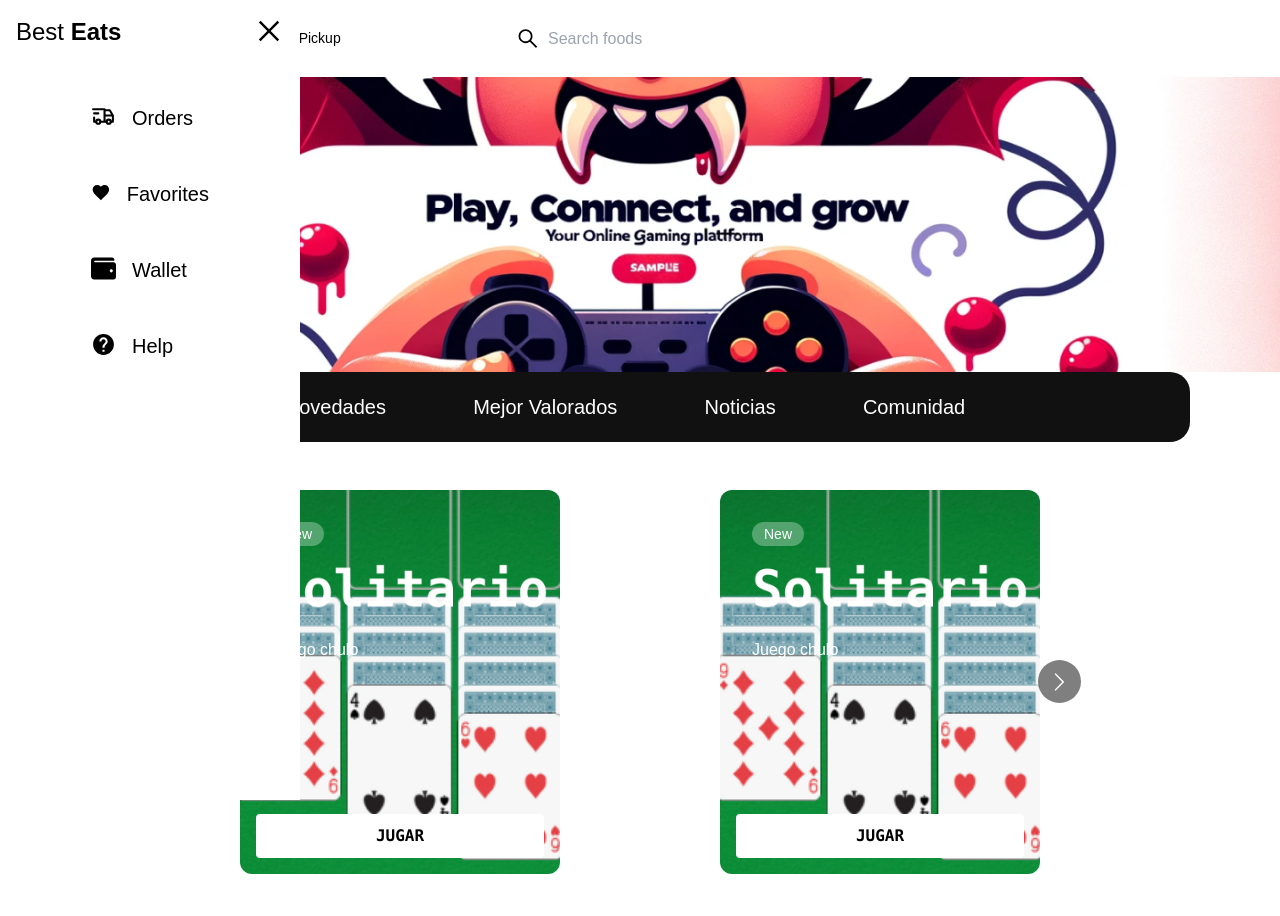
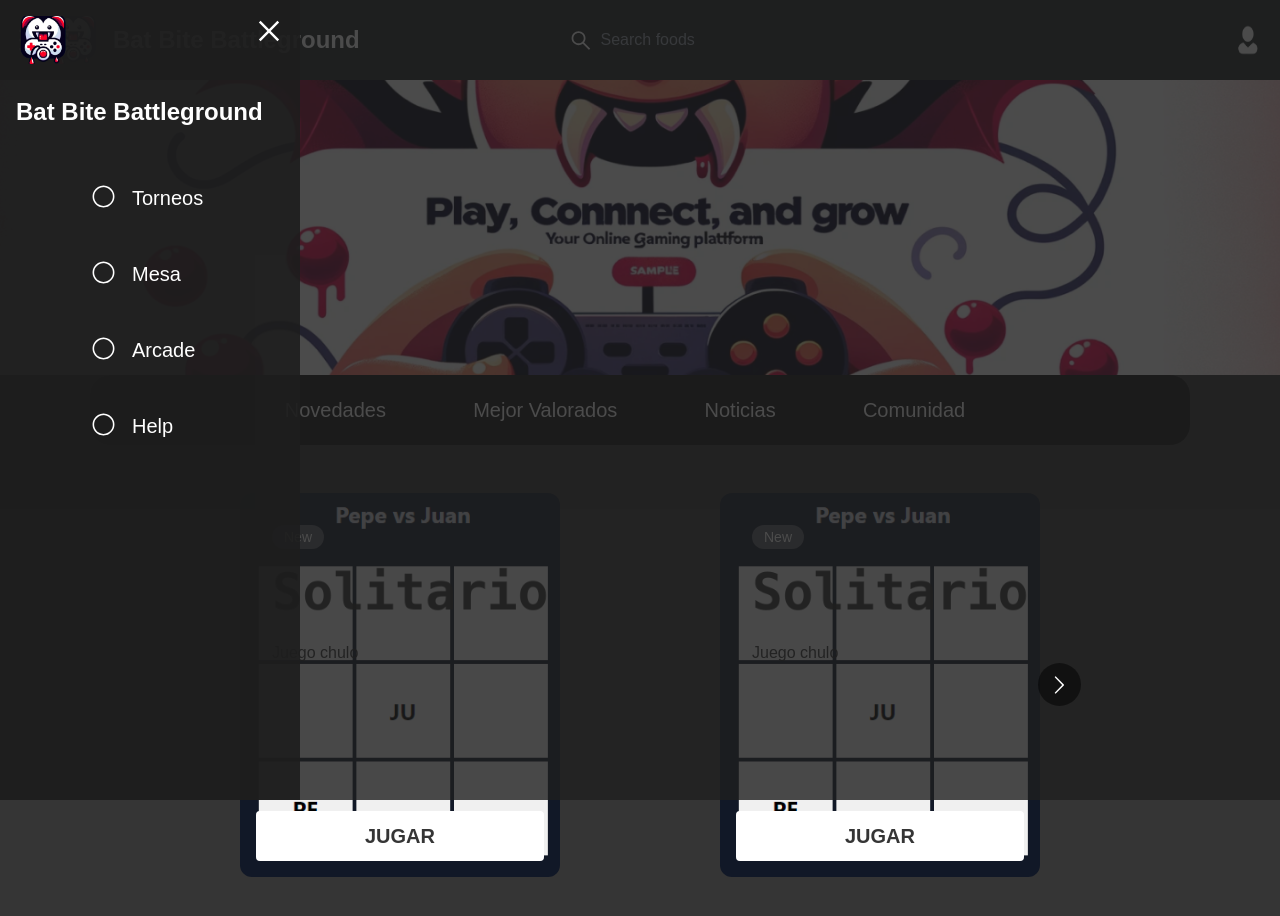
Before and after one commit to mariacornejor/PIISproject, a React (Vite) app: page / in a window 1280 px wide. Both pictures are taken after a click on the element 31 px from the left and 38 px from the top of the page. Shown: the top 916 px of the page. Built offline with nearby package versions, Linux system fonts and the light colour scheme.

Commit message:
Funciona NAVBAR
Falta mezclar las dos

```diff
--- a/src/pages/components/Landing.tsx
+++ b/src/pages/components/Landing.tsx
@@ -28,7 +28,7 @@ function Landing() {
     },
   };
   return (
-    <div>
+    <div className="background bg-background">
       <SidebarWithBurgerMenu />
       <img className="banner" src={banner} />
       <Secondbar />
--- a/src/ui/components/Carruselitem.tsx
+++ b/src/ui/components/Carruselitem.tsx
@@ -1,4 +1,5 @@
 import { motion } from "framer-motion";
+import { Link } from "react-router-dom";
 
 function Carruselitem(props: Props) {
   let imagen = props.imagen;
@@ -58,7 +59,7 @@ const Card = (props: Props) => {
 
       <div className="absolute inset-0 z-10 bg-black opacity-50"></div>
 
-      <div className="relative z-10 text-white">
+      <div className="relative z-10 text-background">
         <span className="mb-3 block w-fit rounded-full bg-white/30 px-3 py-0.5 text-sm font-light text-white">
           New
         </span>
@@ -80,7 +81,9 @@ const Card = (props: Props) => {
         <p>{descrip}</p>
       </div>
       <button className="absolute bottom-4 left-4 right-4 z-20 rounded border-2 border-white bg-white py-2 text-center font-mono font-black uppercase text-neutral-800 backdrop-blur transition-colors hover:bg-white/30 hover:text-white">
-        Jugar
+        <Link to="/game" className="block w-full text-background h-full">
+          Jugar
+        </Link>
       </button>
     </motion.div>
   );
--- a/src/ui/components/NavBarLateral.tsx
+++ b/src/ui/components/NavBarLateral.tsx
@@ -1,14 +1,22 @@
 import React, { useState } from "react";
+
+import nosesion from "../../assets/images/noSesion.png";
 import { AiOutlineMenu, AiOutlineSearch, AiOutlineClose } from "react-icons/ai";
-import { BsFillCartFill } from "react-icons/bs";
 import { TbTruckDelivery } from "react-icons/tb";
 import { FaWallet } from "react-icons/fa";
 import { MdFavorite, MdHelp } from "react-icons/md";
+import { Link } from "react-router-dom";
+import icon from "../../assets/images/icono.png";
+import { VscCircleLarge } from "react-icons/vsc";
 
 export function SidebarWithBurgerMenu() {
   const [open, setOpen] = React.useState(0);
   const [openAlert, setOpenAlert] = React.useState(true);
   const [isDrawerOpen, setIsDrawerOpen] = React.useState(false);
+  const [isDropdownOpen, setIsDropdownOpen] = useState(false);
+
+  // Función para alternar la visibilidad del menú desplegable
+  const toggleDropdown = () => setIsDropdownOpen(!isDropdownOpen);
 
   const handleOpen = (value: number) => {
     setOpen(open === value ? 0 : value);
@@ -20,46 +28,43 @@ export function SidebarWithBurgerMenu() {
   const [nav, setNav] = useState(false);
 
   const menuItems = [
-    { icon: <TbTruckDelivery size={25} className="mr-4" />, text: "Orders" },
-    { icon: <MdFavorite size={25} className="mr-4" />, text: "Favorites" },
-    { icon: <FaWallet size={25} className="mr-4" />, text: "Wallet" },
-    { icon: <MdHelp size={25} className="mr-4" />, text: "Help" },
+    { icon: <VscCircleLarge size={25} className="mr-4" />, text: "Torneos" },
+    { icon: <VscCircleLarge size={25} className="mr-4" />, text: "Mesa" },
+    { icon: <VscCircleLarge size={25} className="mr-4" />, text: "Arcade" },
+    { icon: <VscCircleLarge size={25} className="mr-4" />, text: "Help" },
   ];
 
   return (
-    <div className="max-w-[1640px] mx-auto flex justify-between items-center p-4 shadow-sm">
+    <div className="max-w-[1640px] mx-auto flex justify-between bg-navground items-center p-4 shadow-sm">
       {/* Left side */}
       <div className="flex items-center">
         <div onClick={() => setNav(!nav)} className="cursor-pointer">
-          <AiOutlineMenu size={30} />
+          <AiOutlineMenu size={30} color="white" />
         </div>
-        <h1 className="text-2xl sm:text-3xl lg:text-4xl px-2">
-          Best <span className="font-bold">Eats</span>
-        </h1>
-        <div className="hidden lg:flex items-center bg-gray-200 rounded-full p-1 text-[14px]">
-          <p className="bg-black text-white rounded-full p-2">Delivery</p>
-          <p className="p-2">Pickup</p>
-        </div>
+        <Link
+          to="/"
+          className="flex items-center space-x-3 rtl:space-x-reverse"
+        >
+          <img src={icon} className="h-12" alt="Flowbite Logo" />
+          <span className="self-center text-2xl font-semibold whitespace-nowrap dark:text-white">
+            Bat Bite Battleground
+          </span>
+        </Link>
       </div>
 
       {/* Search Input */}
       <div className="bg-gray-200 rounded-full flex items-center px-2 w-[200px] sm:w-[400px] lg:w-[500px]">
-        <AiOutlineSearch size={25} />
+        <AiOutlineSearch size={25} color="white" />
         <input
-          className="bg-transparent p-2 w-full focus:outline-none"
+          className="bg-navground p-2 w-full focus:outline-none  text-white"
           type="text"
           placeholder="Search foods"
         />
       </div>
-      {/* Cart button */}
-      <button className="bg-black text-white hidden md:flex items-center py-2 rounded-full border border-black px-5 ">
-        <BsFillCartFill size={20} className="mr-2" /> Cart
-      </button>
-
       {/* Mobile Menu */}
       {/* Overlay */}
       {nav ? (
-        <div className="bg-black/80 fixed w-full h-screen z-10 top-0 left-0"></div>
+        <div className="bg-background/80 text-white fixed w-full h-screen z-10 top-0 left-0"></div>
       ) : (
         ""
       )}
@@ -68,24 +73,29 @@ export function SidebarWithBurgerMenu() {
       <div
         className={
           nav
-            ? "fixed top-0 left-0 w-[300px] h-screen bg-white z-10 duration-300"
-            : "fixed top-0 left-[-100%] w-[300px] h-screen bg-white z-10 duration-300"
+            ? "fixed top-0 left-0 w-[300px] h-screen bg-background z-10 duration-300"
+            : "fixed top-0 left-[-100%] w-[300px] h-screen bg-background z-10 duration-300"
         }
       >
         <AiOutlineClose
           onClick={() => setNav(!nav)}
           size={30}
+          color="white"
           className="absolute right-4 top-4 cursor-pointer"
         />
-        <h2 className="text-2xl p-4">
-          Best <span className="font-bold">Eats</span>
+        <h2 className="text-2xl p-4 text-white">
+          <img src={icon} className="h-12" alt="Flowbite Logo" />
+          <span className="self-center text-2xl font-semibold whitespace-nowrap dark:text-white">
+            <br></br>
+            Bat Bite Battleground
+          </span>
         </h2>
         <nav>
-          <ul className="flex flex-col p-4 text-gray-800">
+          <ul className="flex flex-col p-4 text-white">
             {menuItems.map(({ icon, text }, index) => {
               return (
                 <div key={index} className=" py-4">
-                  <li className="text-xl flex cursor-pointer  w-[50%] rounded-full mx-auto p-2 hover:text-white hover:bg-black">
+                  <li className="text-xl flex cursor-pointer  w-[50%] rounded-full mx-auto p-2 hover:text-white hover:bg-background">
                     {icon} {text}
                   </li>
                 </div>
@@ -94,6 +104,66 @@ export function SidebarWithBurgerMenu() {
           </ul>
         </nav>
       </div>
+      <div className="flex items-center md:order-2 space-x-3 md:space-x-0 rtl:space-x-reverse">
+        {/* Botón para alternar el menú de usuario */}
+        <button
+          onClick={toggleDropdown}
+          type="button"
+          className="text-sm bg-gray-800 rounded-full focus:ring-4 focus:ring-gray-300 dark:focus:ring-gray-600"
+          id="user-menu-button"
+          aria-expanded="false"
+        >
+          <span className="sr-only">Open user menu</span>
+          <img
+            className="w-8 h-8 rounded-full"
+            src={nosesion}
+            alt="user photo"
+          />
+        </button>
+        {/* Menú desplegable con control de visibilidad */}
+        <div
+          className={`z-50 my-4 text-base list-none bg-navground divide-y divide-gray-100 rounded-lg shadow dark:bg-gray-700 dark:divide-gray-600 ${
+            isDropdownOpen ? "block" : "hidden"
+          }`}
+          id="user-dropdown"
+        >
+          {/* Información del usuario */}
+          <div className="px-4 py-3">
+            <span className="block text-sm text-white">Bonnie Green</span>
+            <span className="block text-sm text-white truncate">
+              name@flowbite.com
+            </span>
+          </div>
+          {/* Elementos del menú */}
+          <ul className="py-2" aria-labelledby="user-menu-button">
+            <li>
+              <Link
+                to="#"
+                className="block px-4 py-2 text-sm text-gray-700 hover:bg-gray-100 dark:hover:bg-gray-600 dark:text-gray-200 dark:hover:text-white"
+              >
+                Perfil
+              </Link>
+            </li>
+            <li>
+              <Link
+                to="#"
+                className="block px-4 py-2 text-sm text-gray-700 hover:bg-gray-100 dark:hover:bg-gray-600 dark:text-gray-200 dark:hover:text-white"
+              >
+                Ajustes
+              </Link>
+            </li>
+            <li>
+              <Link
+                to="#"
+                className="block px-4 py-2 text-sm text-gray-700 hover:bg-gray-100 dark:hover:bg-gray-600 dark:text-gray-200 dark:hover:text-white"
+              >
+                Cerrar Sesion
+              </Link>
+            </li>
+            {/* Más elementos del menú... */}
+          </ul>
+        </div>
+      </div>
     </div>
   );
 }
--- a/tailwind.config.js
+++ b/tailwind.config.js
@@ -6,6 +6,7 @@ export default {
       leaderboard: "#1C2223",
       white: "#FFFFFF",
       background: "#1E1E1EE5",
+      navground: "#1C2223",
     },
   },
   plugins: [],
```
Also changed, not shown: src/assets/images/juego.png.
